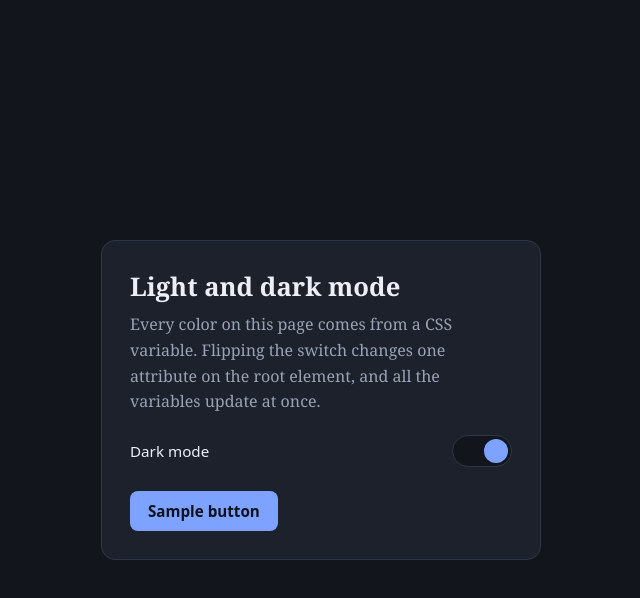
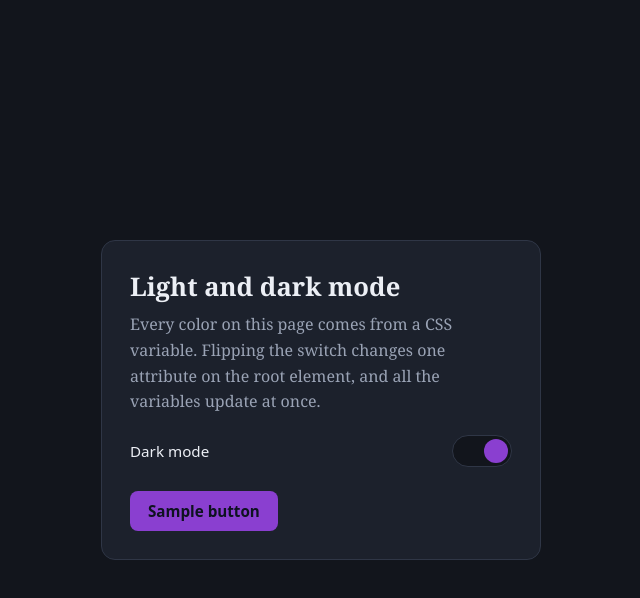
Before and after one commit to deepikaS11/theme-toggle-Button, a plain HTML site: page index.html in a window 1280 px wide. Both pictures are taken after a click on the switch 801 px from the left and 450 px from the top of the page. Shown: the whole page, without its empty margins (319-959 px from the left). Drawn offline with Linux system fonts and the light colour scheme.

Commit message:
fix: use purple accent for light theme

```diff
--- a/style.css
+++ b/style.css
@@ -16,7 +16,7 @@
   --text: #eceff5;
   --muted: #9aa3b5;
   --border: #2f3646;
-  --accent: #7ea2ff;
+  --accent: #8a3fd0;
   --accent-text: #0e1220;
 }
 
```
